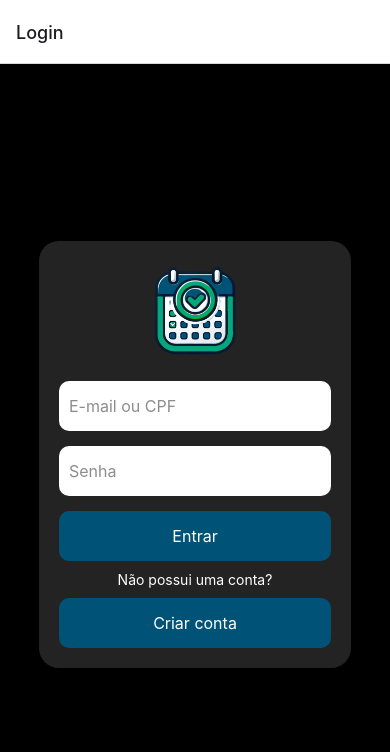
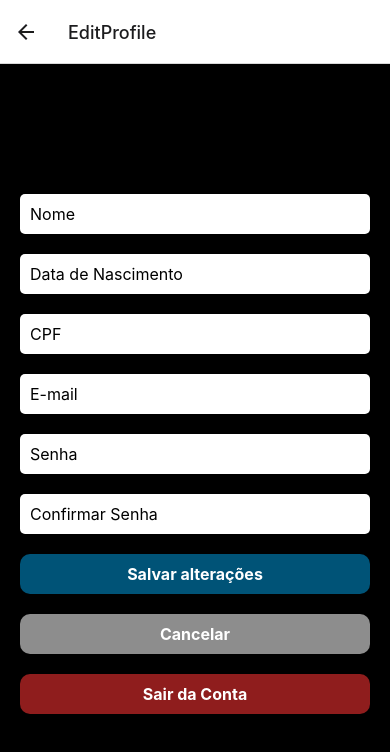
Before and after one commit to PedroBizon/AppOrganizacaoTarefas, a React Native app: screen /EditProfile in a window 390 px wide. Shown: the top 752 px of the page. Built offline with nearby package versions, Linux system fonts and the light colour scheme.

Commit message:
Fiz a tela de editar perfil

```diff
--- a/App.js
+++ b/App.js
@@ -4,6 +4,7 @@ import { createStackNavigator } from '@react-navigation/stack';
 import LoginScreen from './src/Screens/LoginScreen';
 import HomeScreen from './src/Screens/HomeScreen';
 import LoadingScreen from './src/Screens/LoadingScreen';
+import EditProfile from './src/Screens/EditProfile';
 
 const Stack = createStackNavigator();
 
@@ -14,6 +15,7 @@ export default function App() {
         <Stack.Screen name="Login" component={LoginScreen} />
         <Stack.Screen name="Loading" component={LoadingScreen} />
         <Stack.Screen name="Home" component={HomeScreen} />
+        <Stack.Screen name="EditProfile" component={EditProfile} />
       </Stack.Navigator>
     </NavigationContainer>
   );
--- /dev/null
+++ b/src/Screens/EditProfile.js
@@ -0,0 +1,103 @@
+import React, { useState } from 'react';
+import { View, TextInput, StyleSheet } from 'react-native';
+import CustomButton from '../components/CustomButton'; // Importando o componente de botão reutilizável
+
+const EditProfile = ({ navigation }) => {
+  const [name, setName] = useState('');
+  const [dob, setDob] = useState('');
+  const [cpf, setCpf] = useState('');
+  const [email, setEmail] = useState('');
+  const [password, setPassword] = useState('');
+  const [confirmPassword, setConfirmPassword] = useState('');
+
+  return (
+    <View style={styles.container}>
+      {/* Inputs de edição */}
+      <TextInput
+        placeholder="Nome"
+        style={styles.input}
+        value={name}
+        onChangeText={setName}
+        borderRadius={10}
+      />
+      <TextInput
+        placeholder="Data de Nascimento"
+        style={styles.input}
+        value={dob}
+        onChangeText={setDob}
+        borderRadius={10}
+      />
+      <TextInput
+        placeholder="CPF"
+        style={styles.input}
+        value={cpf}
+        onChangeText={setCpf}
+        borderRadius={10}
+      />
+      <TextInput
+        placeholder="E-mail"
+        style={styles.input}
+        value={email}
+        onChangeText={setEmail}
+        borderRadius={10}
+      />
+      <TextInput
+        placeholder="Senha"
+        style={styles.input}
+        secureTextEntry
+        value={password}
+        onChangeText={setPassword}
+        borderRadius={10}
+      />
+      <TextInput
+        placeholder="Confirmar Senha"
+        style={styles.input}
+        secureTextEntry
+        value={confirmPassword}
+        onChangeText={setConfirmPassword}
+        borderRadius={10}
+      />
+
+      {/* Botões reutilizáveis */}
+      <CustomButton
+        text="Salvar alterações"
+        backgroundColor="#005377"
+        textColor="#fff"
+        borderRadius={10}
+        onPress={() => navigation.navigate('Home')}
+      />
+      <CustomButton
+        text="Cancelar"
+        backgroundColor="#8D8D8D"
+        textColor="#fff"
+        borderRadius={10}
+        onPress={() => navigation.navigate('Home')}
+      />
+      <CustomButton
+        text="Sair da Conta"
+        backgroundColor="#8F1D1D"
+        textColor="#fff"
+        borderRadius={10}
+        onPress={() => navigation.navigate('Login')}
+      />
+    </View>
+  );
+};
+
+const styles = StyleSheet.create({
+  container: {
+    flex: 1,
+    backgroundColor: '#000',
+    padding: 20,
+    justifyContent: 'center',
+  },
+  input: {
+    backgroundColor: '#fff',
+    padding: 10,
+    borderRadius: 5,
+    marginVertical: 10,
+    fontSize: 16,
+  },
+});
+
+export default EditProfile;
--- /dev/null
+++ b/src/components/CustomButton.js
@@ -0,0 +1,28 @@
+import React from 'react';
+import { TouchableOpacity, Text, StyleSheet } from 'react-native';
+
+const CustomButton = ({ onPress, text, backgroundColor, textColor }) => {
+  return (
+    <TouchableOpacity
+      onPress={onPress}
+      style={[styles.button, { backgroundColor: backgroundColor }]}
+    >
+      <Text style={[styles.buttonText, { color: textColor }]}>{text}</Text>
+    </TouchableOpacity>
+  );
+};
+
+const styles = StyleSheet.create({
+  button: {
+    padding: 10,
+    borderRadius: 10,
+    marginVertical: 10,
+    alignItems: 'center',
+  },
+  buttonText: {
+    fontSize: 16,
+    fontWeight: 'bold',
+  },
+});
+
+export default CustomButton;
```
